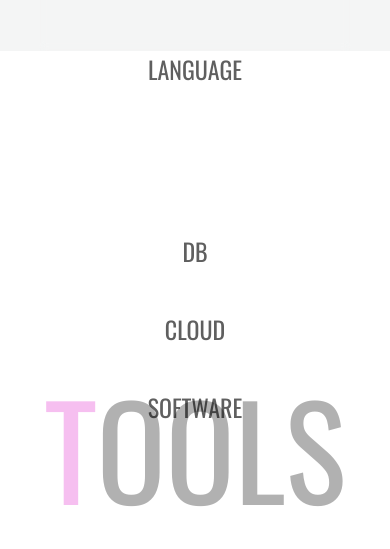
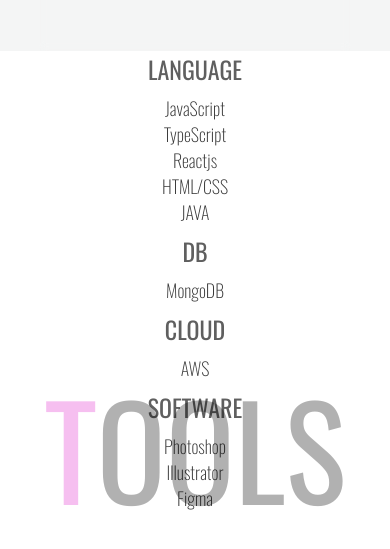
Before and after one commit to yuchida-tamu/my-homepage, a React (Create React App) app: page / in a window 390 px wide. Shown: the part 1536-2085 px from the top of the page. Built offline with nearby package versions, Linux system fonts and the light colour scheme.

Commit message:
fixed responsive design in tools section

```diff
--- a/src/app.scss
+++ b/src/app.scss
@@ -662,18 +662,20 @@
     align-items: center;
     flex-wrap: nowrap;
     .list-container {
+      width: 100vw;
       .list-heading {
         text-align: center;
         margin: 0;
-        font-size: $paragraph-small;
+        font-size: $paragraph-regular;
         font-weight: 400;
       }
       .tech-list {
         margin: $spacing-small;
         li {
           text-align: center;
+          margin: 0 auto;
           font-weight: 300;
-          font-size: $paragraph-xsmall;
+          font-size: $paragraph-small;
         }
       }
     }
```
